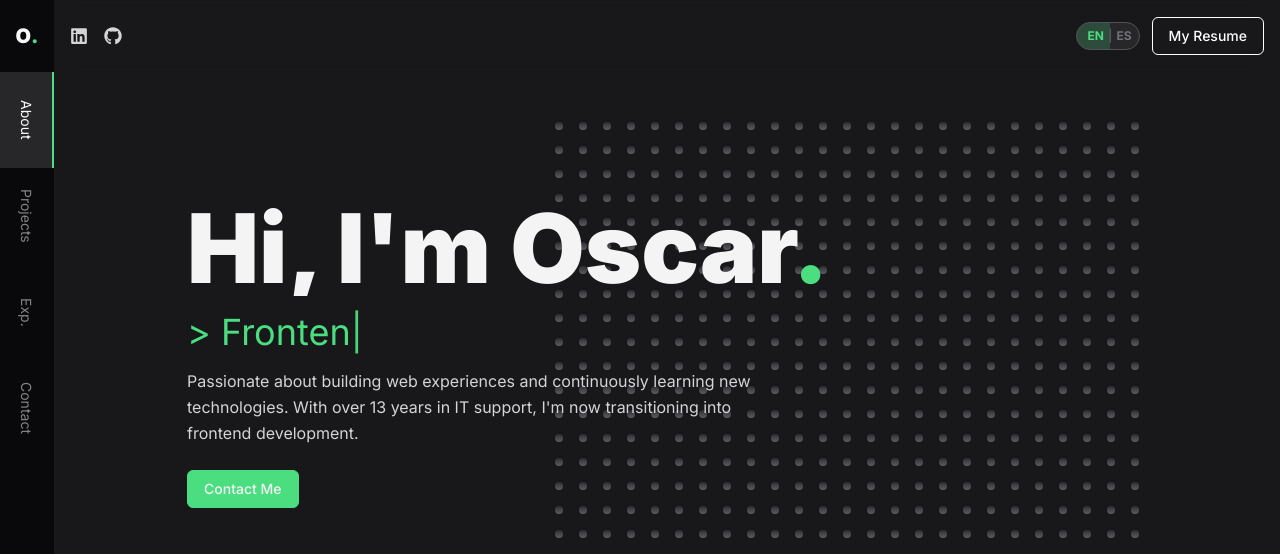
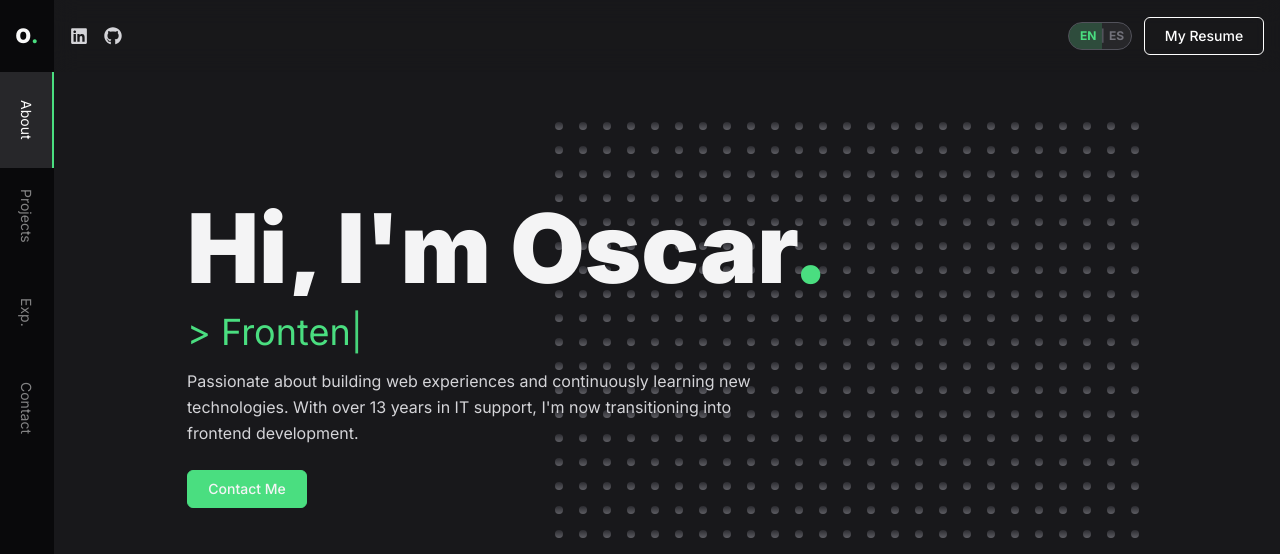
Before and after one commit to oalcalde21/portfolio, a Next.js app: page / in a window 1280 px wide. Shown: the top 554 px of the page. Built offline with nearby package versions, Linux system fonts and the light colour scheme.

Commit message:
feature: transition in language change

```diff
--- a/src/components/buttons/OutlineButton.jsx
+++ b/src/components/buttons/OutlineButton.jsx
@@ -5,8 +5,8 @@ export const OutlineButton = ({ children, className, ...rest }) => {
   return (
     <button
       className={twMerge(
-        `relative z-0 flex items-center gap-2 overflow-hidden rounded-md border-[1px]
-        border-white px-4 py-2 font-medium text-sm
+        `relative z-0 flex items-center justify-center gap-2 overflow-hidden rounded-md border-[1px]
+        border-white px-4 py-2 font-medium text-sm min-w-[120px]
         text-white transition-all duration-300
 
         before:absolute before:inset-0
--- a/src/components/index.jsx
+++ b/src/components/index.jsx
@@ -1,4 +1,5 @@
 import React from "react";
+import { AnimatePresence, motion } from "framer-motion";
 import { SideBar } from "./nav/SideBar";
 import { Header } from "./nav/Header";
 import Hero from "./hero/Hero";
@@ -6,20 +7,32 @@ import { About } from "./about/About";
 import { Projects } from "./projects/Projects";
 import { Experience } from "./experience/Experience";
 import { Contact } from "./contact/Contact";
+import { useLanguage } from "../context/LanguageContext";
 
 export const HomPage = () => {
+  const { transitionKey } = useLanguage();
+
   return (
     <div className="grid grid-cols-[54px_1fr]">
       <SideBar />
       <main>
         <Header />
-        <div className="mx-auto max-w-5xl px-4 md:px-8 space-y-32 pb-24">
-          <Hero />
-          <About />
-          <Projects />
-          <Experience />
-          <Contact />
-        </div>
+        <AnimatePresence mode="wait">
+          <motion.div
+            key={transitionKey}
+            initial={{ opacity: 0 }}
+            animate={{ opacity: 1 }}
+            exit={{ opacity: 0 }}
+            transition={{ duration: 0.3 }}
+            className="mx-auto max-w-5xl px-4 md:px-8 space-y-32 pb-24"
+          >
+            <Hero />
+            <About />
+            <Projects />
+            <Experience />
+            <Contact />
+          </motion.div>
+        </AnimatePresence>
       </main>
     </div>
   );
--- /dev/null
+++ b/src/components/util/LanguageTransition.jsx
@@ -0,0 +1,24 @@
+import { useState, useEffect } from "react";
+import { motion, AnimatePresence } from "framer-motion";
+
+export const LanguageTransition = ({ children }) => {
+  const [key, setKey] = useState(0);
+
+  useEffect(() => {
+    setKey((prev) => prev + 1);
+  }, []);
+
+  return (
+    <AnimatePresence mode="wait">
+      <motion.div
+        key={key}
+        initial={{ opacity: 0 }}
+        animate={{ opacity: 1 }}
+        exit={{ opacity: 0 }}
+        transition={{ duration: 0.3 }}
+      >
+        {children}
+      </motion.div>
+    </AnimatePresence>
+  );
+};
--- a/src/context/LanguageContext.jsx
+++ b/src/context/LanguageContext.jsx
@@ -1,4 +1,4 @@
-import { createContext, useContext, useState } from "react";
+import { createContext, useContext, useState, useCallback } from "react";
 
 const translations = {
   EN: {
@@ -109,15 +109,17 @@ const LanguageContext = createContext();
 
 export const LanguageProvider = ({ children }) => {
   const [lang, setLang] = useState("EN");
+  const [transitionKey, setTransitionKey] = useState(0);
 
-  const toggleLang = () => {
-    setLang(lang === "EN" ? "ES" : "EN");
-  };
+  const toggleLang = useCallback(() => {
+    setLang((prev) => (prev === "EN" ? "ES" : "EN"));
+    setTransitionKey((prev) => prev + 1);
+  }, []);
 
   const t = (key) => translations[lang][key] || key;
 
   return (
-    <LanguageContext.Provider value={{ lang, toggleLang, t }}>
+    <LanguageContext.Provider value={{ lang, toggleLang, t, transitionKey }}>
       {children}
     </LanguageContext.Provider>
   );
```
